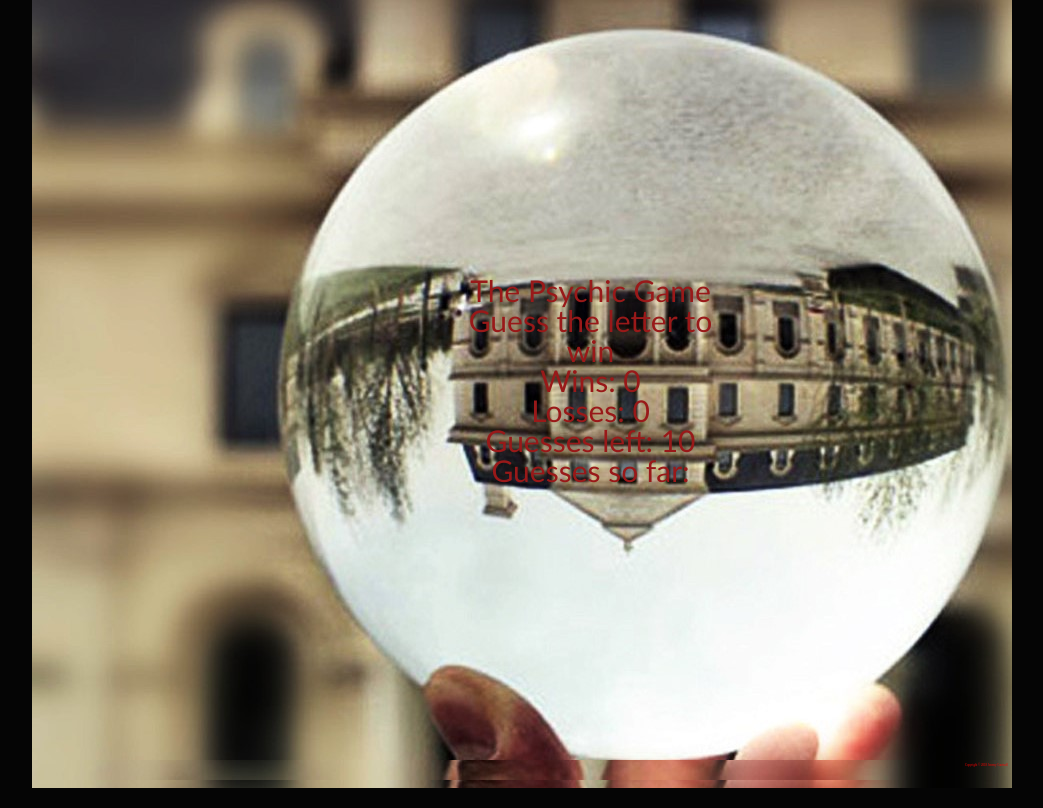
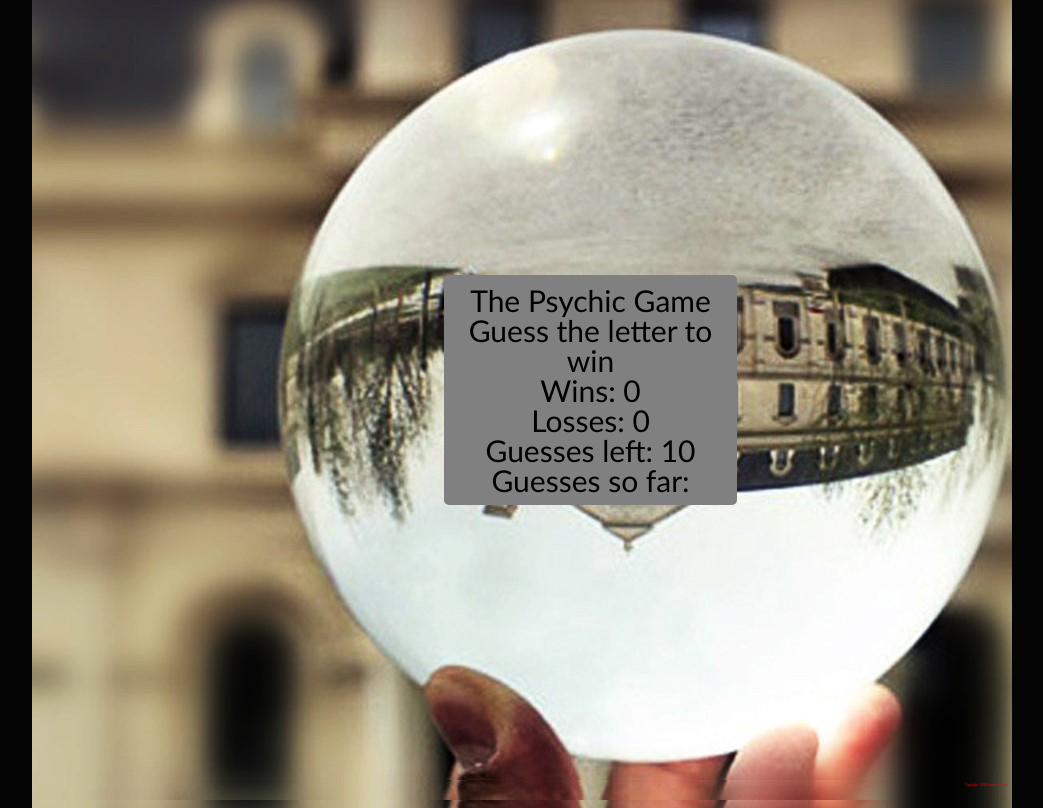
Before and after one commit to welljer/Psychic-Game, a plain HTML site: page index.html in a window 1280 px wide. Shown: the whole page, without its empty margins (118-1161 px from the left). Drawn offline with Linux system fonts and the light colour scheme.

Commit message:
seventh push

```diff
--- a/assets/css/style.css
+++ b/assets/css/style.css
@@ -4,7 +4,7 @@ body{
     width:980px;
 }
 .container{
-    color:#991919;
+    color:black;
     font-family: 'Trebuchet MS', 'Lucida Sans Unicode', 'Lucida Grande', 'Lucida Sans', Arial, sans-serif;
     font-size: 30px;
     text-align: center;
@@ -15,6 +15,17 @@ body{
     margin:auto;
 }
 
+.containerTwo{
+    border: 2px black;
+    padding:10px;
+    border-radius: 5px;
+    background-color: grey;
+    margin: auto;
+    text-align: center;
+
+
+}
+
 footer{
     font-size:3px;
     color: #ff0000;
--- a/index.html
+++ b/index.html
@@ -10,13 +10,14 @@
 </head>
 <body>
     <div id="game" class= "container">
-        <h1>The Psychic Game</h1>
-        <h2><p></p>Guess the letter to win</h2>
-        <h3 id= "wins"><p>Wins: 0</p></h2>
-        <h3 id= "losses"><p>Losses: 0</p></h3>
-        <h3 id="guessesLeft"><p>Guesses left: 10</p></h3>
-        <h3 id= "guessesSoFar"><h3><p>Guesses so far:</p></h3>
-
+        <div class = "containerTwo">
+            <h1>The Psychic Game</h1>
+            <h2><p></p>Guess the letter to win</h2>
+            <h3 id= "wins"><p>Wins: 0</p></h3>
+            <h3 id= "losses"><p>Losses: 0</p></h3>
+            <h3 id="guessesLeft"><p>Guesses left: 10</p></h3>
+            <h3 id= "guessesSoFar"><p>Guesses so far:</p></h3>
+        </div>
     </div>
 
     <footer class="container2">
```
